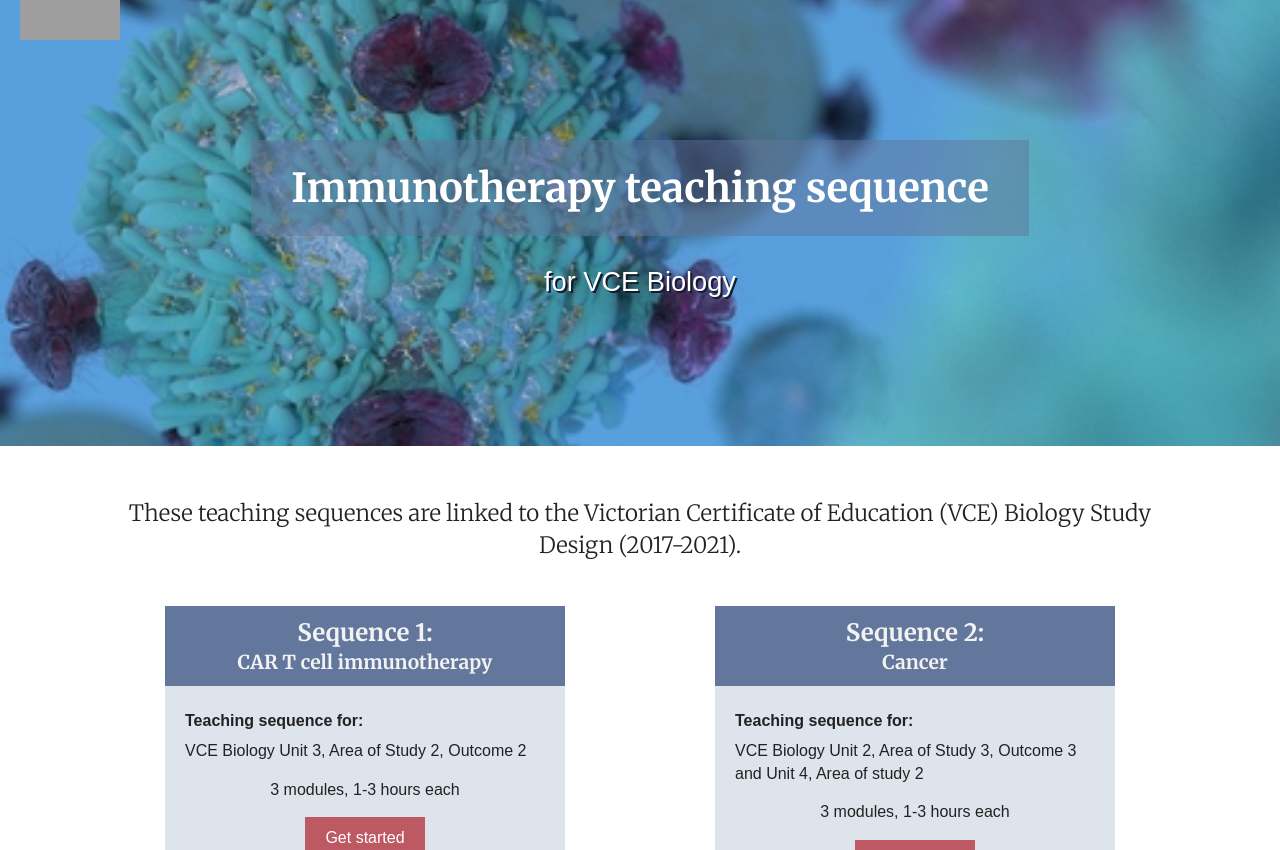
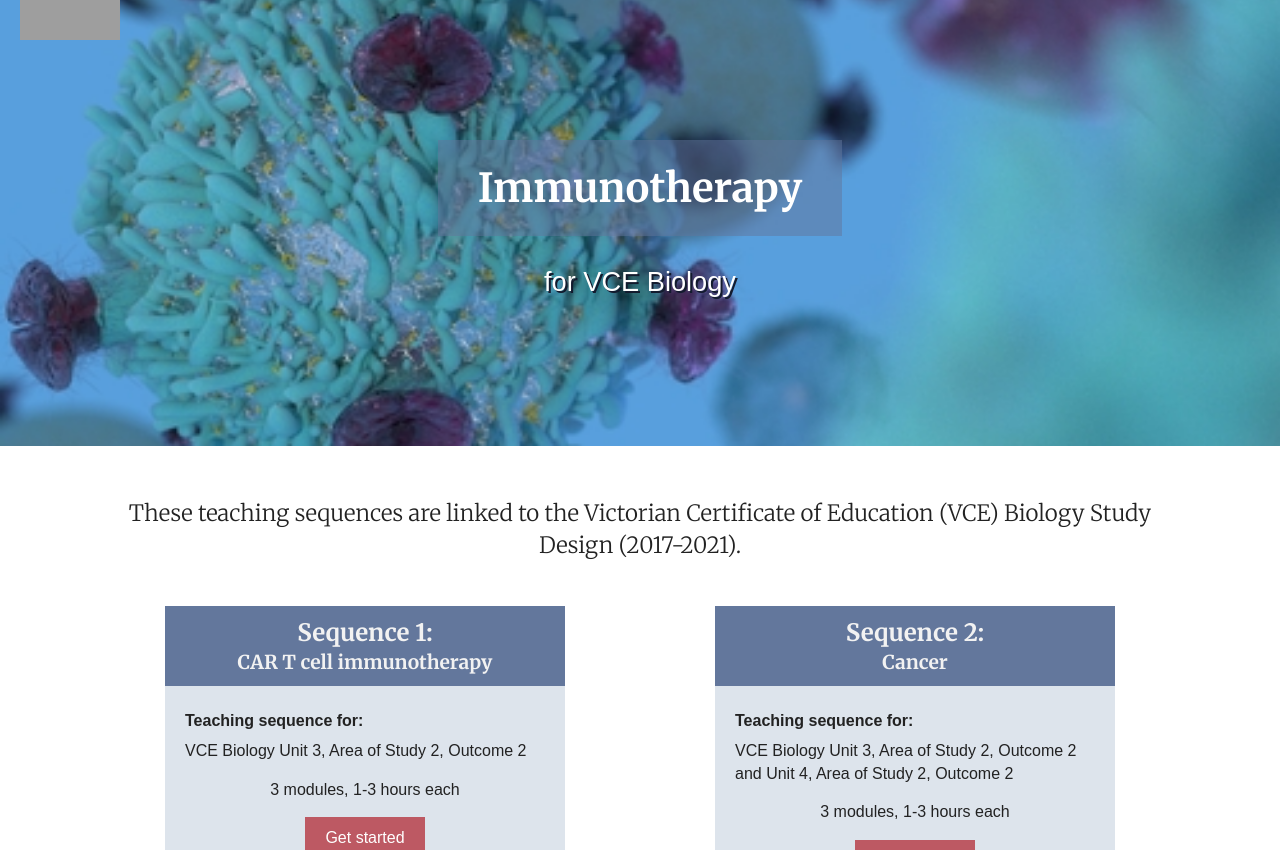
Before and after one commit to contemporaryVCEbiology/immunotherapy, a Jekyll site: the page built from index.html, in a window 1280 px wide and 900 px high, cut to the strip 50-900 px from the top of the window. Built offline with Jekyll 4.4.1, drawn with Linux system fonts in a browser that asks for light colours.

Commit message:
Mary final edits 1

```diff
--- a/_includes/home-header.html
+++ b/_includes/home-header.html
@@ -1,6 +1,6 @@
         <header class="site-header home">
             <div class="heading">
-                <h1 class="siteHeading">Immunotherapy teaching sequence</h1>
+                <h1 class="siteHeading">Immunotherapy</h1>
                 <p>for VCE Biology</p>
             </div>
         </header>
--- a/_includes/internal-header.html
+++ b/_includes/internal-header.html
@@ -7,7 +7,7 @@
                 </ul>
             </nav>
             <div class="heading">
-                <div class="siteHeading">Immunotherapy teaching sequence</div>
+                <div class="siteHeading">Immunotherapy</div>
                 <p>for VCE Biology</p>
             </div>
         </header>
--- a/index.html
+++ b/index.html
@@ -18,7 +18,7 @@ description:
     <div class="half">
         <section class="panel">
             <h2>Sequence 2: <small>Cancer</small></h2>
-            <p><span>Teaching sequence for:</span> VCE Biology Unit 2, Area of Study 3, Outcome 3 and Unit 4, Area of study 2</p>
+            <p><span>Teaching sequence for:</span> VCE Biology Unit 3, Area of Study 2, Outcome 2 and Unit 4, Area of Study 2, Outcome 2</p>
             <p class="centered">3 modules, 1-3 hours each</p>
             <p class="centered"><a href="sequence-two/">Get started</a></p>
         </section>
```
